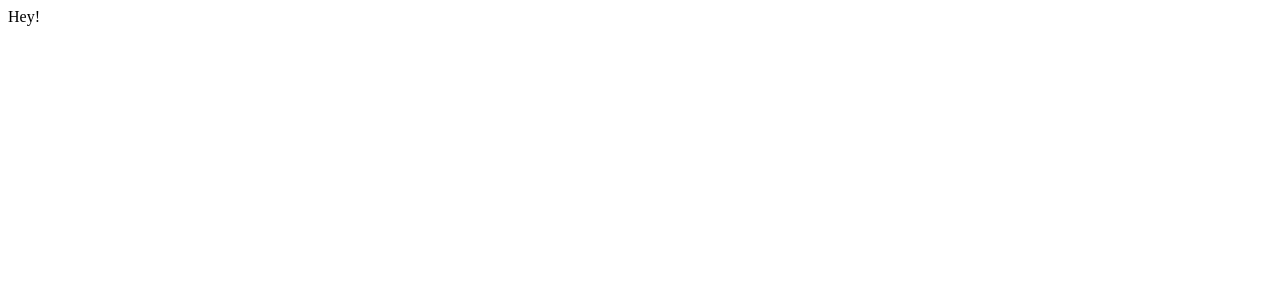
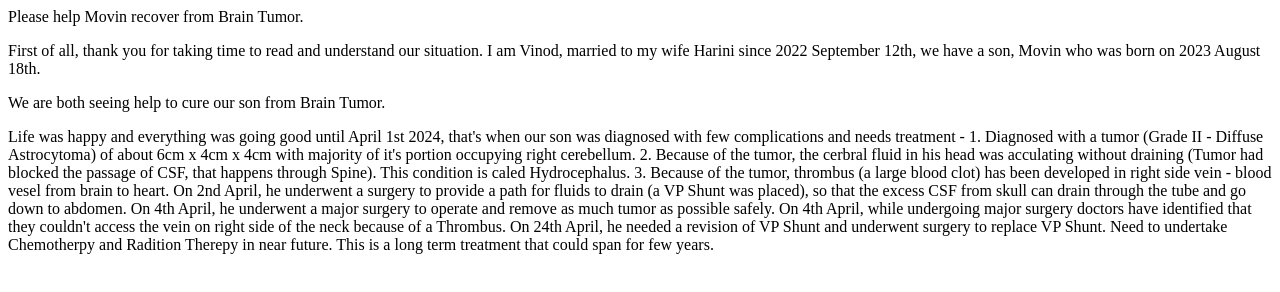
Before and after one commit to vinodkumarkv13/vinodkumarkv13.github.io, a plain HTML site: page index.html in a window 1280 px wide. Drawn offline with Linux system fonts and the light colour scheme.

Commit message:
Update index.html

```diff
--- a/index.html
+++ b/index.html
@@ -3,6 +3,25 @@
 
   </head>
   <body>
-    Hey!
+    <p>Please help Movin recover from Brain Tumor.</p>
+    <p>
+      First of all, thank you for taking time to read and understand our situation. I am Vinod, married to my wife Harini since 2022 September 12th, we have a son, Movin who was born on 2023 August 18th.
+    </p>
+    <p>
+      We are both seeing help to cure our son from Brain Tumor.
+    </p>
+    <p>
+      Life was happy and everything was going good until April 1st 2024, that's when our son was diagnosed with few complications and needs treatment -
+      1. Diagnosed with a tumor (Grade II - Diffuse Astrocytoma) of about 6cm x 4cm x 4cm with majority of it's portion occupying right cerebellum.
+      2. Because of the tumor, the cerbral fluid in his head was acculating without draining (Tumor had blocked the passage of CSF, that happens through Spine). This condition is caled Hydrocephalus.
+      3. Because of the tumor, thrombus (a large blood clot) has been developed in right side vein - blood vesel from brain to heart.
+
+      On 2nd April, he underwent a surgery to provide a path for fluids to drain (a VP Shunt was placed), so that the excess CSF from skull can drain through the tube and go down to abdomen.
+      On 4th April, he underwent a major surgery to operate and remove as much tumor as possible safely.
+      On 4th April, while undergoing major surgery doctors have identified that they couldn't access the vein on right side of the neck because of a Thrombus.
+      On 24th April, he needed a revision of VP Shunt and underwent surgery to replace VP Shunt.
+
+      Need to undertake Chemotherpy and Radition Therepy in near future. This is a long term treatment that could span for few years.
+    </p>
   </body>
 </html>
```
